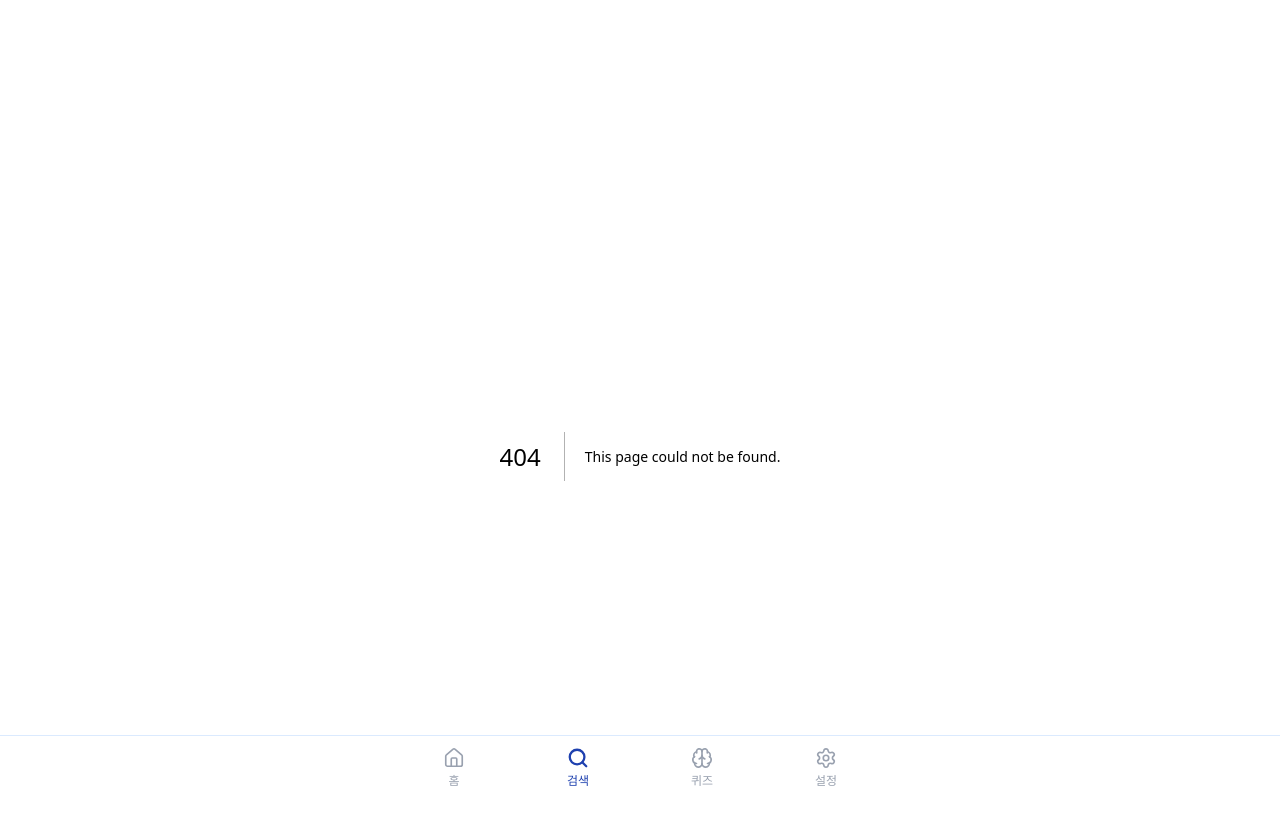
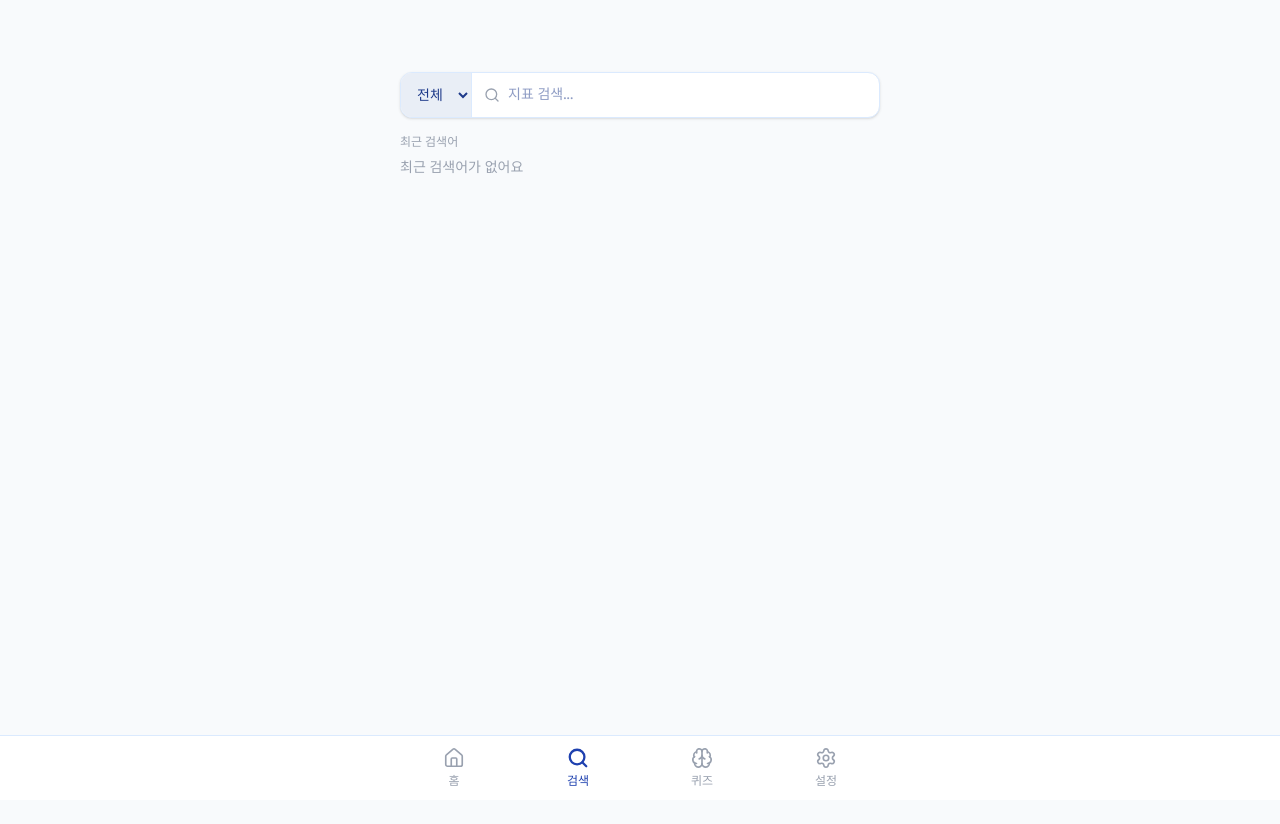
Before and after one commit to pentaxzs/FigBook, a Next.js app: page /search in a window 1280 px wide. Before the commit this address had no page. Shown: the top 824 px of the page. After the commit the page ends 800 px from the top, so only its background shows below. Built offline with nearby package versions, Linux system fonts and the light colour scheme.

Commit message:
feat: implement search page with product filter and recent searches

```diff
--- /dev/null
+++ b/src/app/search/page.tsx
@@ -0,0 +1,120 @@
+'use client'
+
+import { useState, useEffect, useMemo, useCallback } from 'react'
+import { SearchBar } from '@/components/search/SearchBar'
+import { MetricCard } from '@/components/metrics/MetricCard'
+import { storage } from '@/lib/storage/LocalStorageAdapter'
+import { filterMetrics } from '@/lib/utils/search'
+import type { Metric, Product } from '@/types'
+
+const RECENT_KEY = 'metricspad_recent_searches'
+const MAX_RECENT = 8
+
+function getRecent(): string[] {
+  try { return JSON.parse(localStorage.getItem(RECENT_KEY) ?? '[]') } catch { return [] }
+}
+
+function saveRecent(query: string) {
+  const prev = getRecent().filter(q => q !== query)
+  localStorage.setItem(RECENT_KEY, JSON.stringify([query, ...prev].slice(0, MAX_RECENT)))
+}
+
+export default function SearchPage() {
+  const [query, setQuery] = useState('')
+  const [selectedProductId, setSelectedProductId] = useState('')
+  const [metrics, setMetrics] = useState<Metric[]>([])
+  const [products, setProducts] = useState<Product[]>([])
+  const [recent, setRecent] = useState<string[]>([])
+
+  useEffect(() => {
+    Promise.all([storage.getMetrics(), storage.getProducts()]).then(([m, p]) => {
+      setMetrics(m); setProducts(p)
+    })
+    setRecent(getRecent())
+  }, [])
+
+  const productMap = Object.fromEntries(products.map(p => [p.id, p]))
+
+  const results = useMemo(() => {
+    const base = selectedProductId
+      ? metrics.filter(m => m.product_id === selectedProductId)
+      : metrics
+    return query.trim() ? filterMetrics(base, query) : []
+  }, [metrics, query, selectedProductId])
+
+  const handleQueryChange = (q: string) => {
+    setQuery(q)
+    if (q.trim().length >= 2) saveRecent(q.trim())
+    setRecent(getRecent())
+  }
+
+  const load = useCallback(async () => {
+    const [m, p] = await Promise.all([storage.getMetrics(), storage.getProducts()])
+    setMetrics(m); setProducts(p)
+  }, [])
+
+  const handleTogglePin = async (id: string) => {
+    const metric = metrics.find(m => m.id === id)
+    if (!metric) return
+    await storage.updateMetric(id, { is_pinned: !metric.is_pinned })
+    load()
+  }
+
+  const handleDelete = async (id: string) => {
+    if (!confirm('삭제할까요?')) return
+    await storage.deleteMetric(id)
+    load()
+  }
+
+  return (
+    <div className="px-4 py-4">
+      <SearchBar
+        query={query}
+        onQueryChange={handleQueryChange}
+        products={products}
+        selectedProductId={selectedProductId}
+        onProductChange={setSelectedProductId}
+      />
+
+      <div className="mt-4">
+        {!query.trim() ? (
+          <div>
+            <p className="text-xs font-medium text-gray-400 mb-2">최근 검색어</p>
+            <div className="flex flex-wrap gap-2">
+              {recent.map(q => (
+                <button
+                  key={q}
+                  onClick={() => setQuery(q)}
+                  className="text-sm px-3 py-1.5 bg-muted rounded-full text-foreground hover:bg-border cursor-pointer"
+                >
+                  {q}
+                </button>
+              ))}
+              {recent.length === 0 && (
+                <p className="text-sm text-gray-400">최근 검색어가 없어요</p>
+              )}
+            </div>
+          </div>
+        ) : (
+          <div>
+            <p className="text-xs text-gray-400 mb-3">
+              {results.length > 0 ? `결과 ${results.length}개` : '검색 결과가 없어요'}
+            </p>
+            <div className="flex flex-col gap-3">
+              {results.map(m => (
+                <MetricCard
+                  key={m.id}
+                  metric={m}
+                  product={productMap[m.product_id] ?? { id: '', user_id: 'local', name: '알 수 없음', order: 0, created_at: '' }}
+                  onEdit={() => {}}
+                  onTogglePin={handleTogglePin}
+                  onDelete={handleDelete}
+                />
+              ))}
+            </div>
+          </div>
+        )}
+      </div>
+    </div>
+  )
+}
--- /dev/null
+++ b/src/components/search/SearchBar.tsx
@@ -0,0 +1,42 @@
+'use client'
+
+import { Search } from 'lucide-react'
+import type { Product } from '@/types'
+
+interface SearchBarProps {
+  query: string
+  onQueryChange: (q: string) => void
+  products: Product[]
+  selectedProductId: string
+  onProductChange: (id: string) => void
+}
+
+export function SearchBar({
+  query, onQueryChange, products, selectedProductId, onProductChange,
+}: SearchBarProps) {
+  return (
+    <div className="flex items-center gap-0 border border-border rounded-xl overflow-hidden bg-white shadow-sm">
+      <select
+        value={selectedProductId}
+        onChange={e => onProductChange(e.target.value)}
+        className="border-r border-border px-3 py-3 text-sm text-foreground bg-muted focus:outline-none cursor-pointer min-h-[44px]"
+      >
+        <option value="">전체</option>
+        {products.map(p => (
+          <option key={p.id} value={p.id}>{p.name}</option>
+        ))}
+      </select>
+      <div className="flex items-center flex-1 px-3">
+        <Search size={16} className="text-gray-400 flex-shrink-0" />
+        <input
+          type="text"
+          value={query}
+          onChange={e => onQueryChange(e.target.value)}
+          placeholder="지표 검색..."
+          className="flex-1 px-2 py-3 text-sm focus:outline-none min-h-[44px]"
+          autoFocus
+        />
+      </div>
+    </div>
+  )
+}
```
